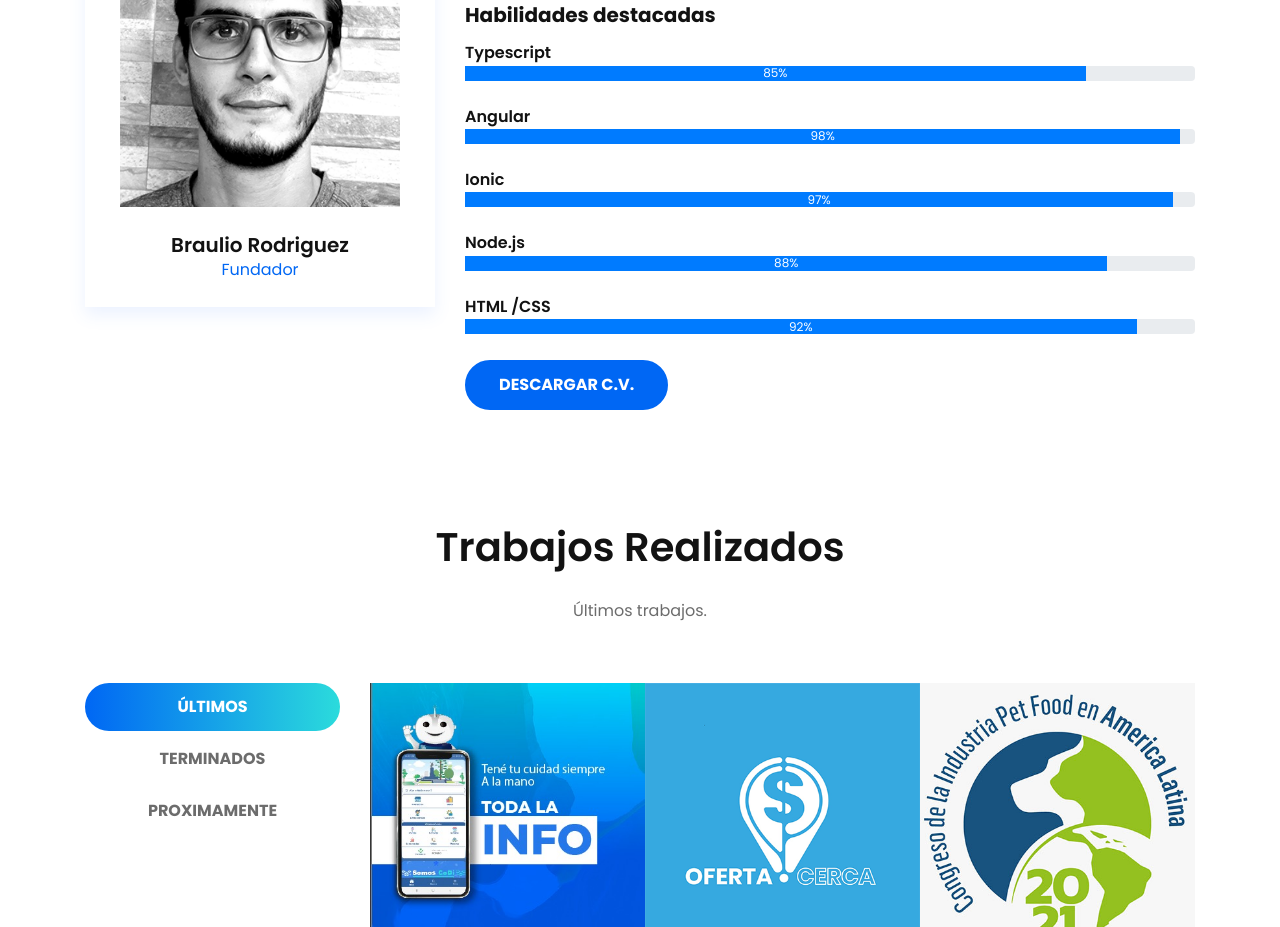
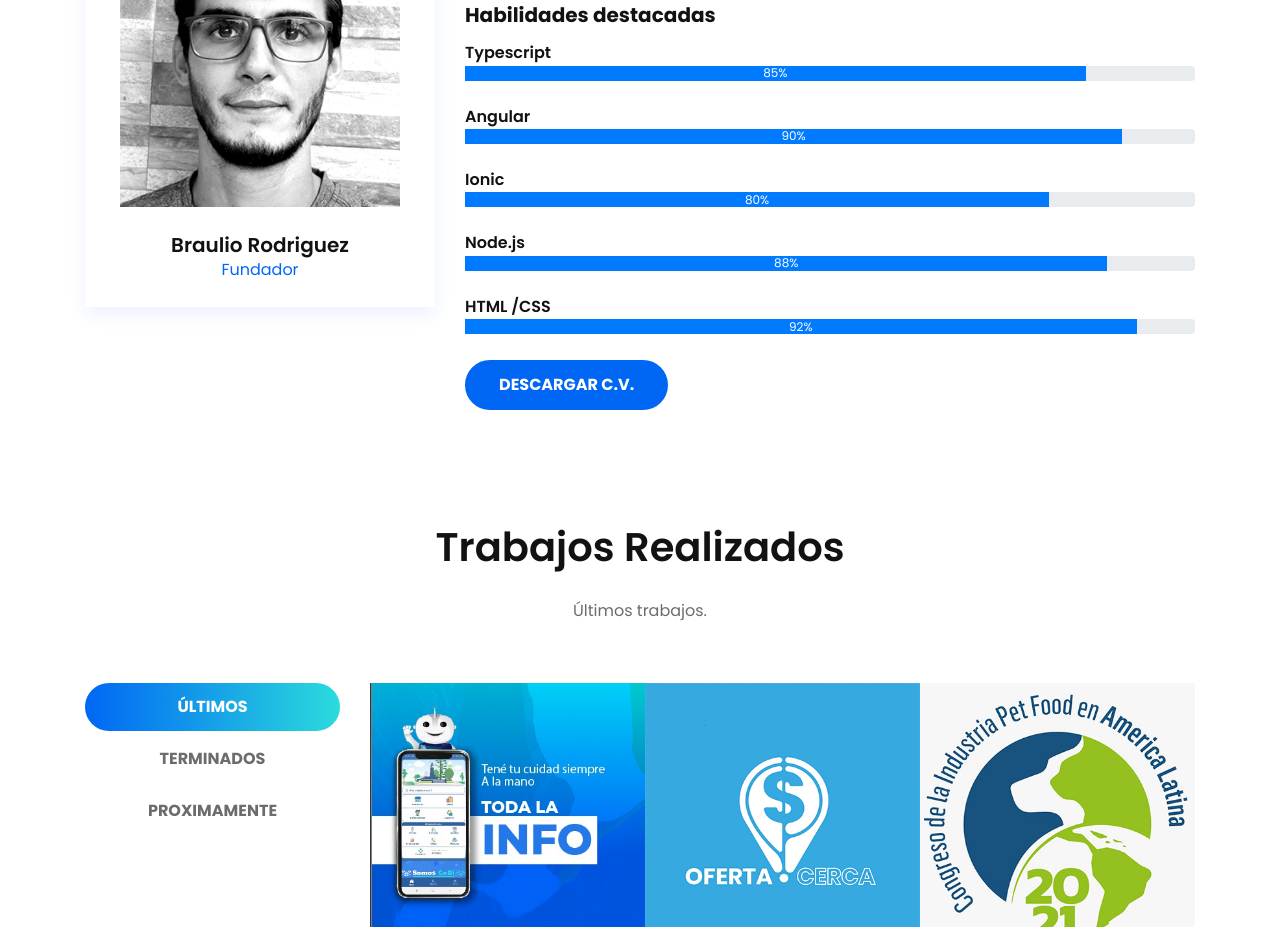
Before and after one commit to brauliorg12/cubanova, an Angular app: page / in a window 1280 px wide. Shown: the part 1840-2767 px from the top of the page. Built offline with nearby package versions, Linux system fonts and the light colour scheme.

Commit message:
revision 16

```diff
--- a/src/app/app.component.html
+++ b/src/app/app.component.html
@@ -231,6 +231,10 @@
                             <ul class="social">
                                 <li><a href="https://www.linkedin.com/in/braulio-rodriguez-41394b89/" target="_blank"
                                         title="Linkedin"><i class="lni lni-linkedin-original"></i></a></li>
+                                <li><a href="mailto:brauliorg12@gmail.com" target="_blank" title="Gmail"><i
+                                            class="lni lni-envelope"></i></a></li>
+                                <li><a href="https://wa.me/+542352521450" target="_blank" title="Whatsapp"><i
+                                            class="lni lni-whatsapp"></i></a></li>
                                 <li><a href="https://github.com/Burlon23" target="_blank" title="Github"><i
                                             class="lni lni-github-original"></i></a></li>
                                 <li><a href="https://www.facebook.com/brauliorg12" target="_blank" title="Facebook"><i
@@ -274,18 +278,18 @@
                         <div class="skill">
                             <h6 class="title_skill">Angular</h6>
                             <div class="progress">
-                                <div class="progress-bar" role="progressbar" style="width: 98%" aria-valuenow="98"
+                                <div class="progress-bar" role="progressbar" style="width: 90%" aria-valuenow="90"
                                     aria-valuemin="0" aria-valuemax="100">
-                                    <span>98%</span>
+                                    <span>90%</span>
                                 </div>
                             </div>
                         </div>
                         <div class="skill">
                             <h6 class="title_skill">Ionic</h6>
                             <div class="progress">
-                                <div class="progress-bar" role="progressbar" style="width: 97%" aria-valuenow="97"
+                                <div class="progress-bar" role="progressbar" style="width: 80%" aria-valuenow="80"
                                     aria-valuemin="0" aria-valuemax="100">
-                                    <span>97%</span>
+                                    <span>80%</span>
                                 </div>
                             </div>
                         </div>
--- a/src/app/app.component.ts
+++ b/src/app/app.component.ts
@@ -185,4 +185,6 @@ export class AppComponent {
   }
 
 
+
+
 }
--- a/tsconfig.json
+++ b/tsconfig.json
@@ -18,6 +18,7 @@
     ]
   },
   "angularCompilerOptions": {
-    "enableI18nLegacyMessageIdFormat": false
+    "enableI18nLegacyMessageIdFormat": false,
+    "strictTemplates": true
   }
 }
--- a/tslint.json
+++ b/tslint.json
@@ -1,5 +1,4 @@
 {
-  "extends": "tslint:recommended",
   "rulesDirectory": [
     "codelyzer"
   ],
```
